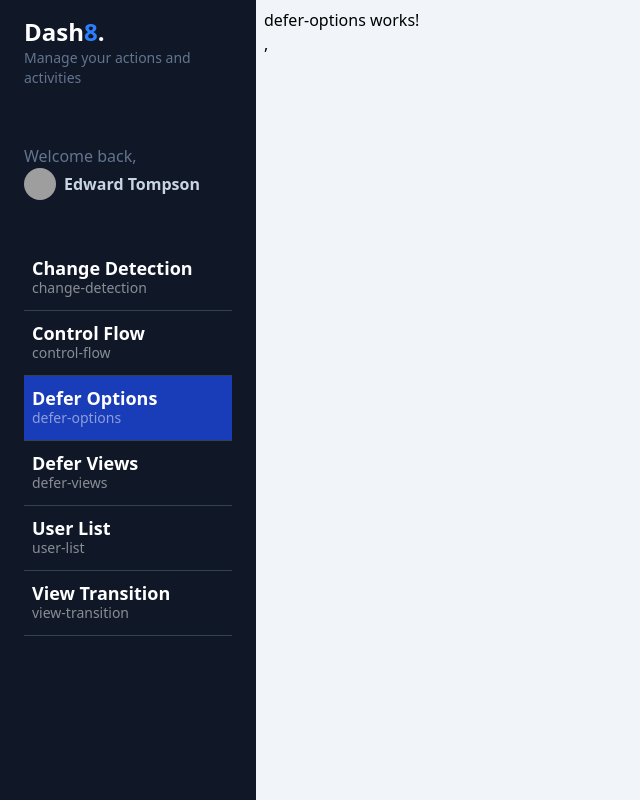
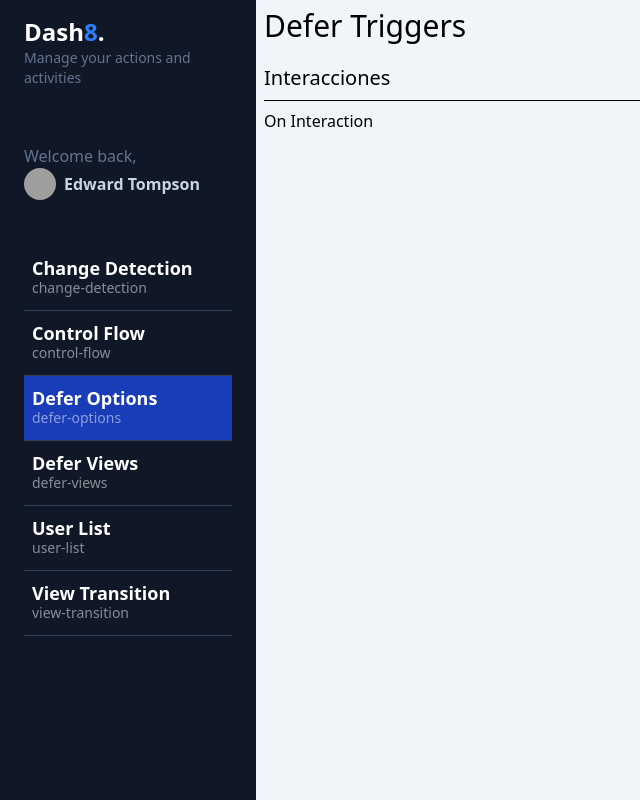
Before and after one commit to BigCode07/10-Angular19, an Angular app: page /dashboard/defer-options in a window 1280 px wide. Shown: the whole page, without its empty margins (0-640 px from the left). Built offline with nearby package versions, Linux system fonts and the light colour scheme; grey boxes are pictures that could not be loaded.

Commit message:
feat: View Transition

```diff
--- a/src/app/app.config.ts
+++ b/src/app/app.config.ts
@@ -1,8 +1,19 @@
 import { ApplicationConfig, provideZoneChangeDetection } from '@angular/core';
-import { provideRouter } from '@angular/router';
+import { provideRouter, withViewTransitions } from '@angular/router';
 
 import { routes } from './app.routes';
 
 export const appConfig: ApplicationConfig = {
-  providers: [provideZoneChangeDetection({ eventCoalescing: true }), provideRouter(routes)]
+  providers: [
+    provideZoneChangeDetection({ eventCoalescing: true }),
+    provideRouter(
+      routes,
+      withViewTransitions({
+        skipInitialTransition: true,
+        onViewTransitionCreated(transitionInfo) {
+          console.log({ transitionInfo });
+        },
+      })
+    ),
+  ],
 };
--- a/src/app/dashboard/pages/defer-options/defer-options.component.html
+++ b/src/app/dashboard/pages/defer-options/defer-options.component.html
@@ -1 +1,12 @@
-<p>defer-options works!</p>,
+<shared-title title="Defer Triggers" />
+
+<section>
+  <h1 class="text-xl">Interacciones</h1>
+  <hr class="my-2" />
+
+  @defer () {
+  <shared-heavy-loaders-fast cssClass="bg-blue-500 h-20">
+    <span>On Interaction</span>
+  </shared-heavy-loaders-fast>
+  }
+</section>
--- a/src/app/dashboard/pages/defer-options/defer-options.component.ts
+++ b/src/app/dashboard/pages/defer-options/defer-options.component.ts
@@ -1,8 +1,10 @@
 import { ChangeDetectionStrategy, Component } from '@angular/core';
+import { HeavyLoadersFastComponent } from '@shared/heavy-loaders/heavy-loaders-fast.component';
+import { TitleComponent } from '@shared/title/title.component';
 
 @Component({
   selector: 'app-defer-options',
-  imports: [],
+  imports: [HeavyLoadersFastComponent, TitleComponent],
   templateUrl: './defer-options.component.html',
   changeDetection: ChangeDetectionStrategy.OnPush,
 })
--- a/src/app/dashboard/pages/defer-views/defer-views.component.html
+++ b/src/app/dashboard/pages/defer-views/defer-views.component.html
@@ -1,3 +1,4 @@
+<shared-title title="Defer Views / Blocs" />
 <section class="grid grid-cols-1">
   @defer () {<shared-heavy-loaders-slow cssClass="bg-blue-500" />} @placeholder
   {
--- a/src/app/dashboard/pages/defer-views/defer-views.component.ts
+++ b/src/app/dashboard/pages/defer-views/defer-views.component.ts
@@ -1,9 +1,10 @@
 import { ChangeDetectionStrategy, Component } from '@angular/core';
 import { HeavyLoadersSlowComponent } from '@shared/heavy-loaders/heavy-loaders-slow.component';
+import { TitleComponent } from '../../../shared/title/title.component';
 
 @Component({
   selector: 'app-defer-views',
-  imports: [HeavyLoadersSlowComponent],
+  imports: [HeavyLoadersSlowComponent, TitleComponent],
   templateUrl: './defer-views.component.html',
 })
 export default class DeferViewsComponent {}
--- a/src/app/dashboard/pages/view-transition/view-transition.component.html
+++ b/src/app/dashboard/pages/view-transition/view-transition.component.html
@@ -1 +1,12 @@
-<p>view-transition works!</p>,
+<shared-title title="View Transition" />
+
+<section class="flex justify-start">
+  <img
+    srcset="https://picsum.photos/id/237/200/300"
+    alt="Perro"
+    width="200"
+    height="300"
+  />
+
+  <div class="bg-blue-500 w-56 h-56"></div>
+</section>
--- a/src/app/dashboard/pages/view-transition/view-transition.component.ts
+++ b/src/app/dashboard/pages/view-transition/view-transition.component.ts
@@ -1,8 +1,9 @@
 import { ChangeDetectionStrategy, Component } from '@angular/core';
+import { TitleComponent } from '../../../shared/title/title.component';
 
 @Component({
   selector: 'app-view-transition',
-  imports: [],
+  imports: [TitleComponent],
   templateUrl: './view-transition.component.html',
   changeDetection: ChangeDetectionStrategy.OnPush,
 })
--- a/src/app/shared/heavy-loaders/heavy-loaders-fast.component.ts
+++ b/src/app/shared/heavy-loaders/heavy-loaders-fast.component.ts
@@ -1,9 +1,19 @@
 import { CommonModule } from '@angular/common';
-import { Component } from '@angular/core';
+import { Component, Input } from '@angular/core';
 
 @Component({
   selector: 'shared-heavy-loaders-fast',
   imports: [CommonModule],
-  template: ``,
+  template: `
+    <section>
+      <ng-content [ngClass]="['w-full', cssClass]"> </ng-content>
+    </section>
+  `,
 })
-export class HeavyLoadersFastComponent {}
+export class HeavyLoadersFastComponent {
+  @Input({ required: true }) cssClass!: string;
+
+  constructor() {
+    console.log('HeavyLoader Fast Created');
+  }
+}
```
